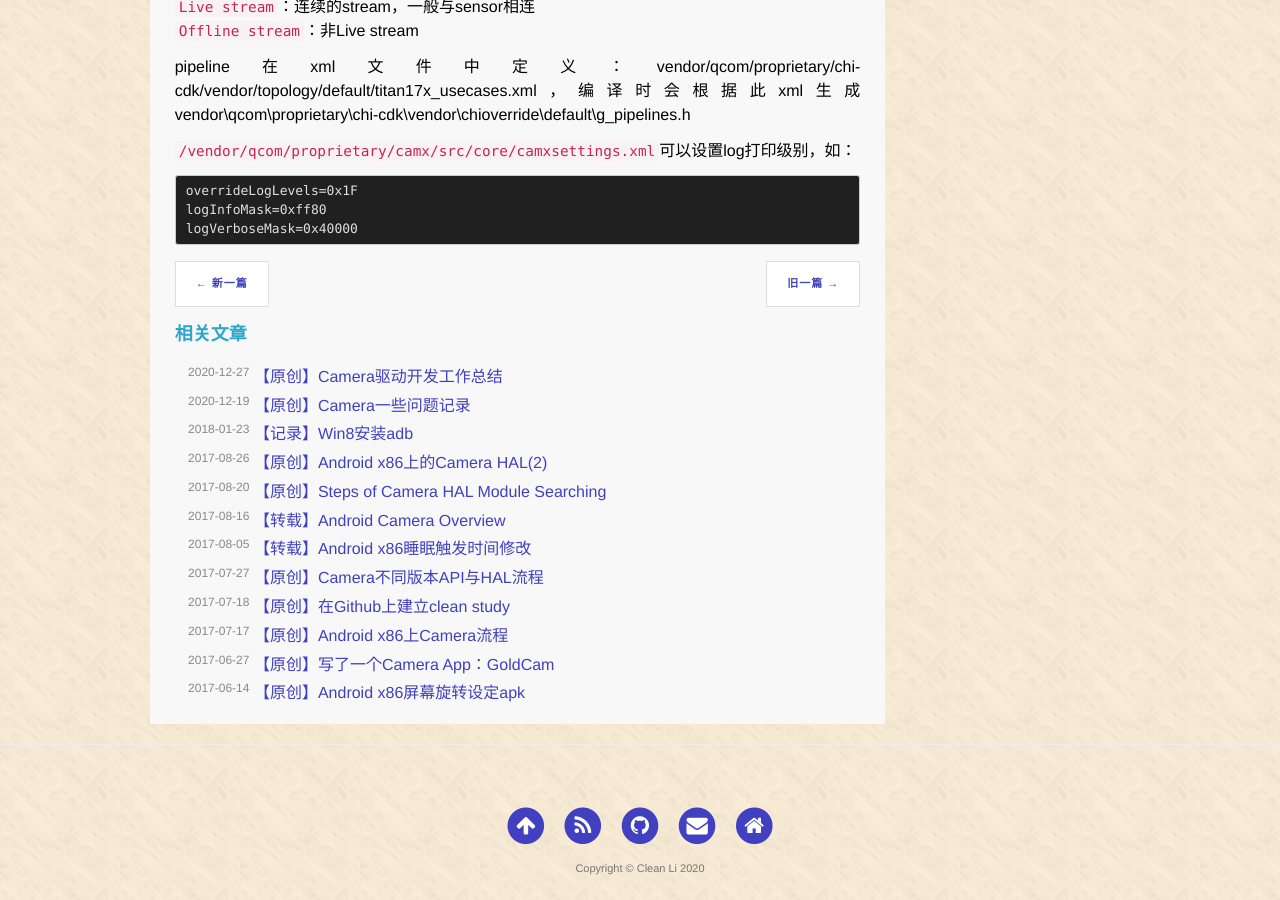
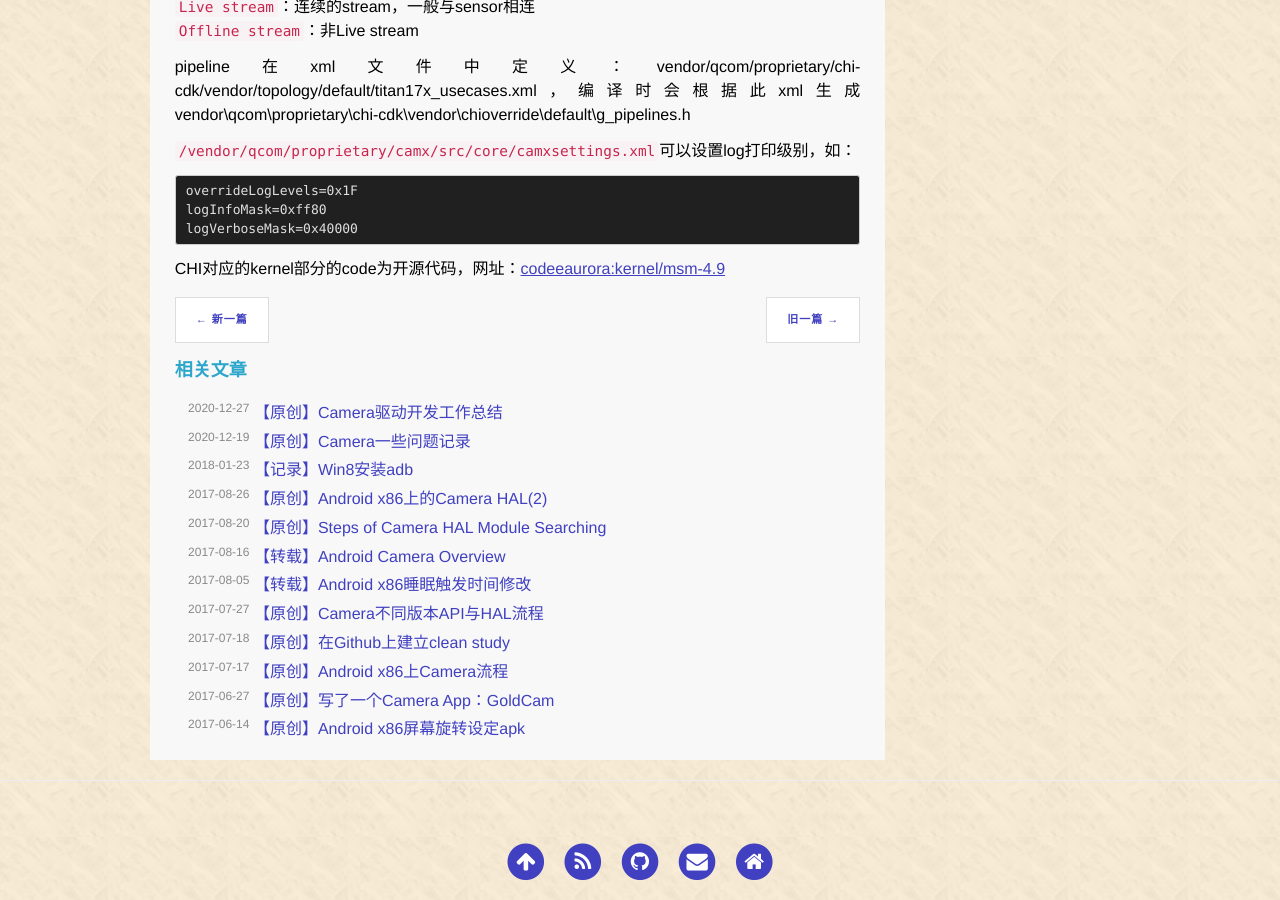
Before and after one commit to cleanli/cleanhome, a Jekyll site: the page built from _posts/tech/2020-12-20-Qcom_camx_understanding.md, in a window 1280 px wide and 900 px high, scrolled down 2043 px. Built offline with Jekyll 4.4.1, drawn with Linux system fonts in a browser that asks for light colours.

Commit message:
add qcom kernel opensource code link

````diff
--- a/_posts/tech/2020-12-20-Qcom_camx_understanding.md
+++ b/_posts/tech/2020-12-20-Qcom_camx_understanding.md
@@ -60,3 +60,5 @@ overrideLogLevels=0x1F
 logInfoMask=0xff80
 logVerboseMask=0x40000
 ```
+
+CHI对应的kernel部分的code为开源代码，网址：[codeeaurora:kernel/msm-4.9](https://source.codeaurora.org/quic/la/kernel/msm-4.9/)
````
